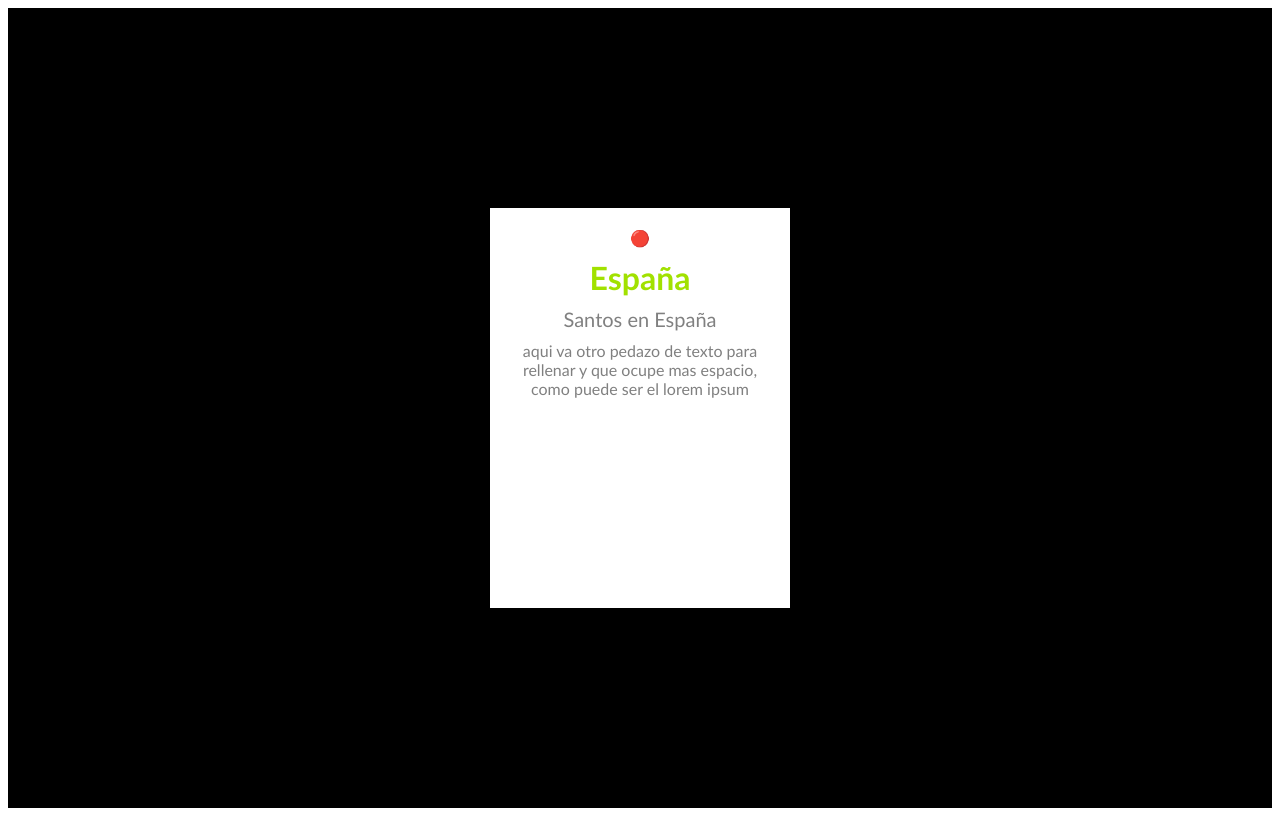
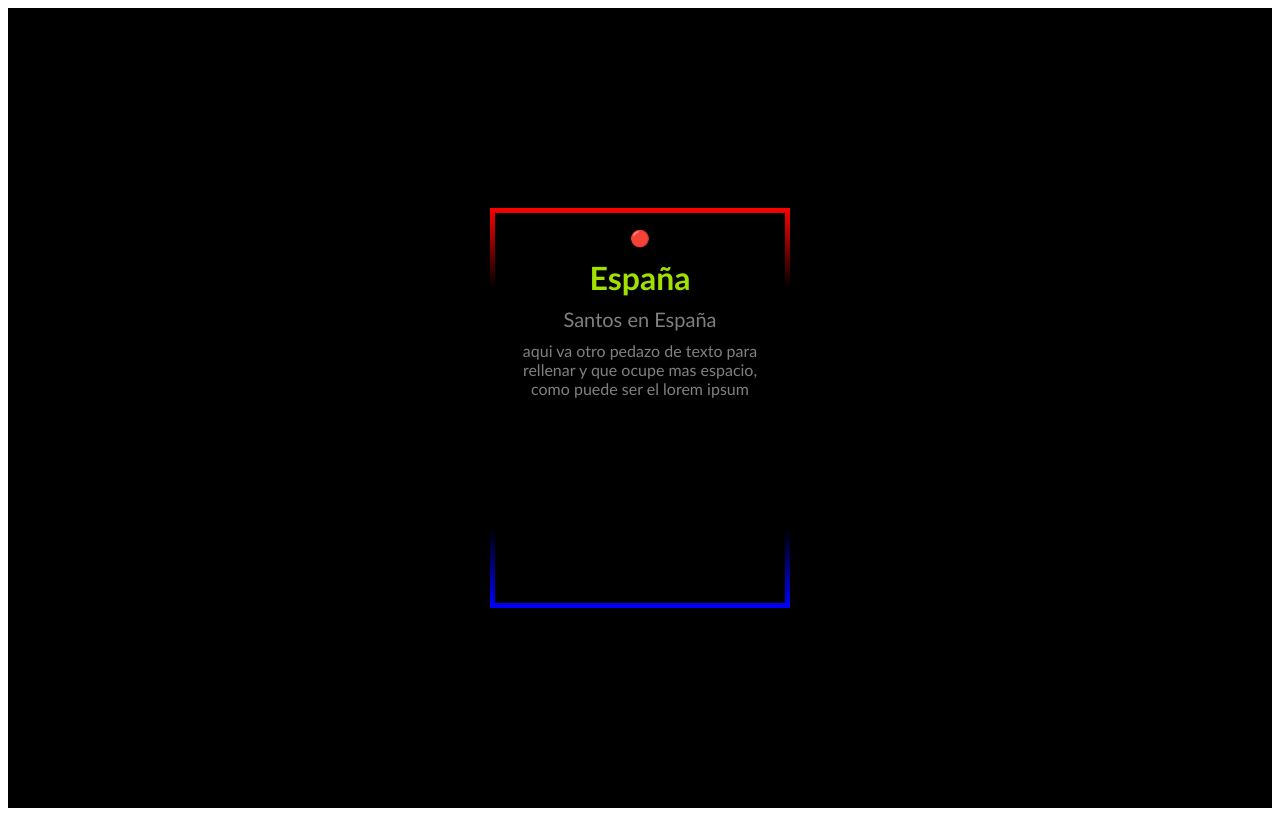
Before and after one commit to Alberto-Amo-Marin/NameDay, an Angular app: page / in a window 1280 px wide. Built offline with nearby package versions, Linux system fonts and the light colour scheme.

Commit message:
[ADD] - skewed border & animation

```diff
--- a/src/app/home/home.component.scss
+++ b/src/app/home/home.component.scss
@@ -18,9 +18,11 @@ body {
     position: relative;
     width: 300px;
     height: 400px;
-    background: white;
+    //background: white;
     padding: 20px 30px;
     text-align: center;
+    z-index: 1;
+    overflow: hidden;
 }
 
 .span {
@@ -31,7 +33,6 @@ body {
 h1 {
     color: #a1e100;
     margin-top: 10px;
-
 }
 
 h1 + p {
@@ -44,3 +45,30 @@ h1 + p + p {
     color: gray;
     margin-top: 10px;
 }
+
+.card:before {
+    content: "";
+    position: absolute;
+    top: 0;
+    left: 0;
+    width: 100%;
+    height: 100%;
+    background: linear-gradient(red, transparent, transparent, transparent, transparent, blue);
+    z-index: -1;
+    transition: 1s;
+}
+
+.card:after {
+    content: "";
+    position: absolute;
+    top: 5px;
+    left: 5px;
+    bottom: 5px;
+    right: 5px;
+    background: black;
+    z-index: -1;
+}
+
+.card:hover:before {
+    transform: rotate(90deg);
+}
```
